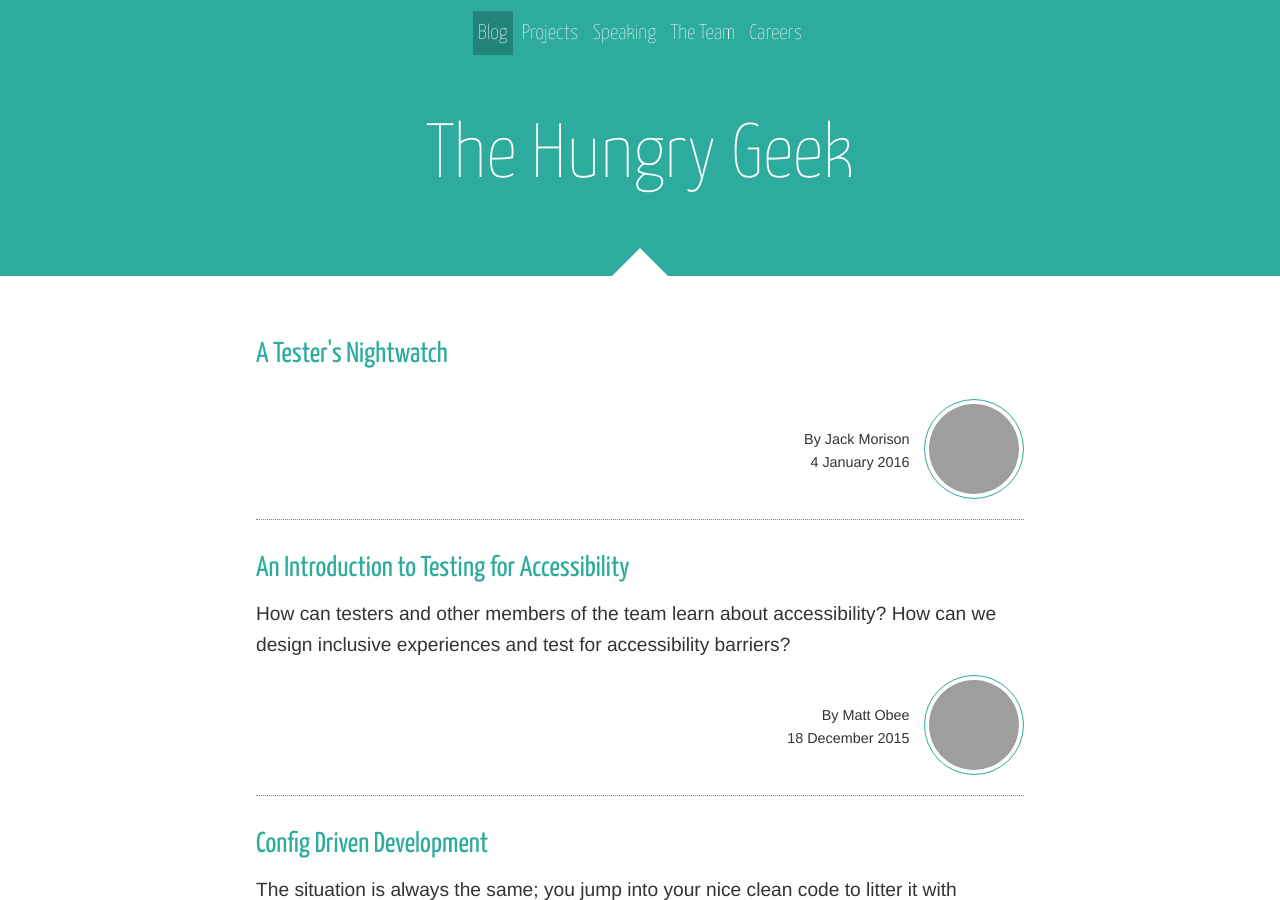
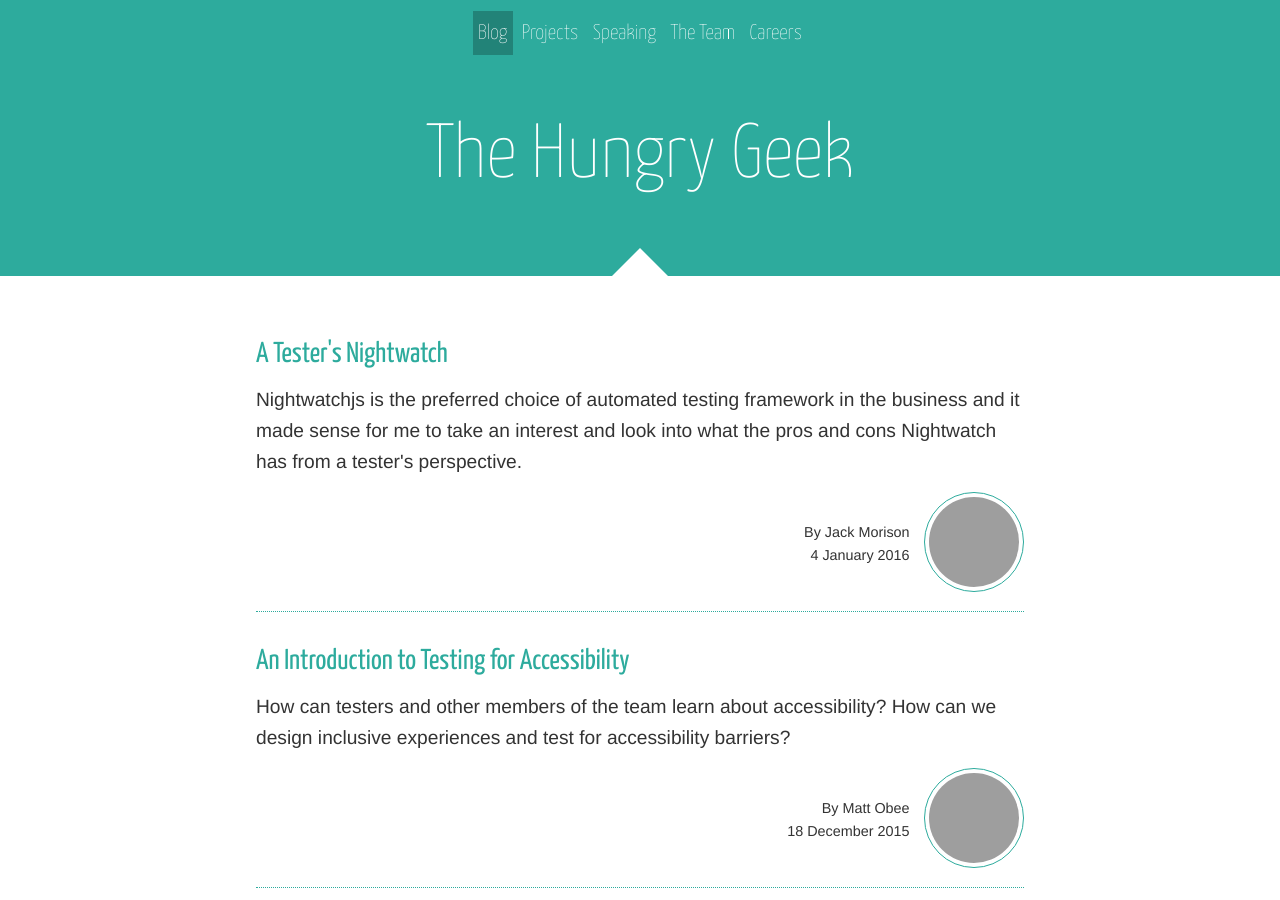
Before and after one commit to holidayextras/holidayextras.github.com, a Jekyll site: the page built from index.html, in a window 1280 px wide and 900 px high, cut to the strip 0-900 px from the top of the window. Built offline with Jekyll 4.4.1, drawn with Linux system fonts in a browser that asks for light colours; nearby versions of some CDN libraries; the list of posts is cut into pages by our own code; grey boxes are pictures that could not be loaded.

Commit message:
Update 2016-01-04-thoughts-on-nightwatch.md

```diff
--- a/_posts/2016-01-04-thoughts-on-nightwatch.md
+++ b/_posts/2016-01-04-thoughts-on-nightwatch.md
@@ -5,6 +5,7 @@ categories: testing
 author: jack_morison
 tags: nightwatch testing automation
 comments: true
+excerpt: Nightwatchjs is the preferred choice of automated testing framework in the business and it made sense for me to take an interest and look into what the pros and cons Nightwatch has from a tester's perspective.
 ---
 
 ![Night-watch]({{ site.url }}{{ site.baseurl }}/assets/img/NWPIC.jpg)
```
